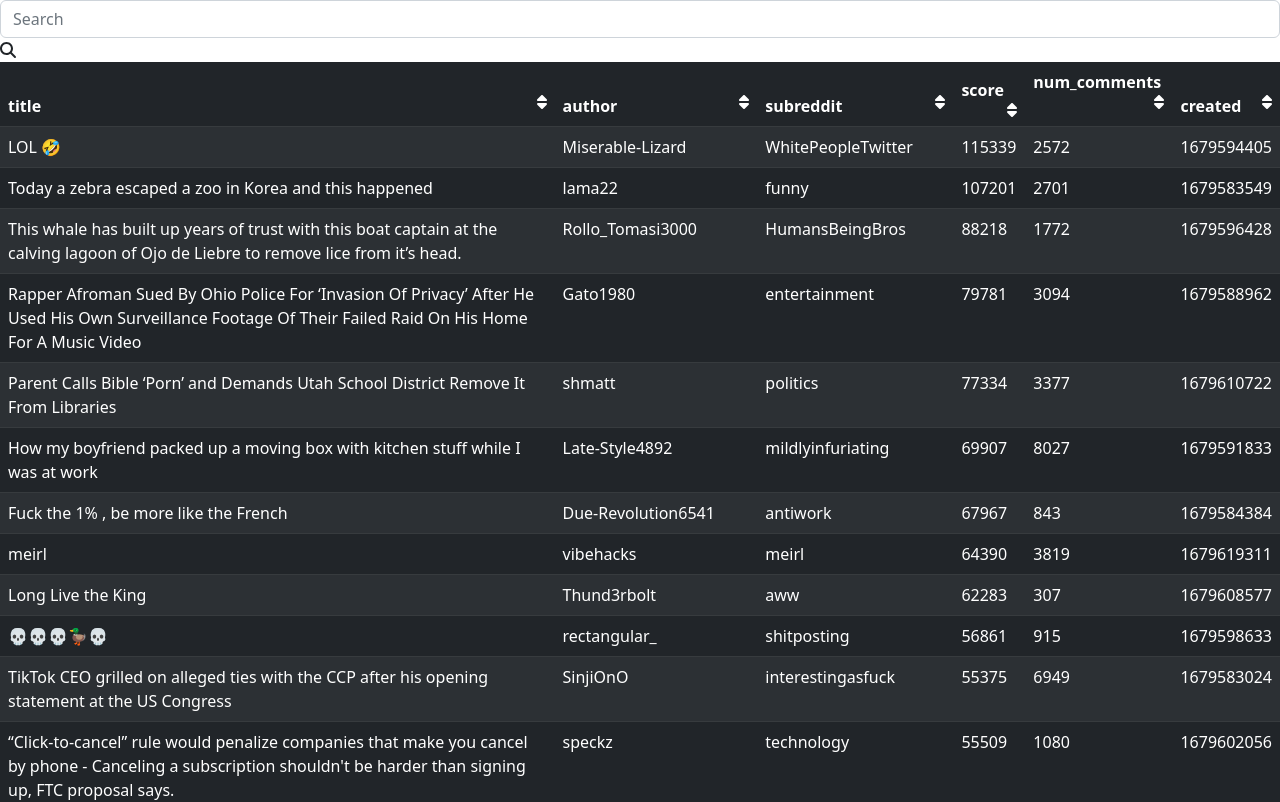
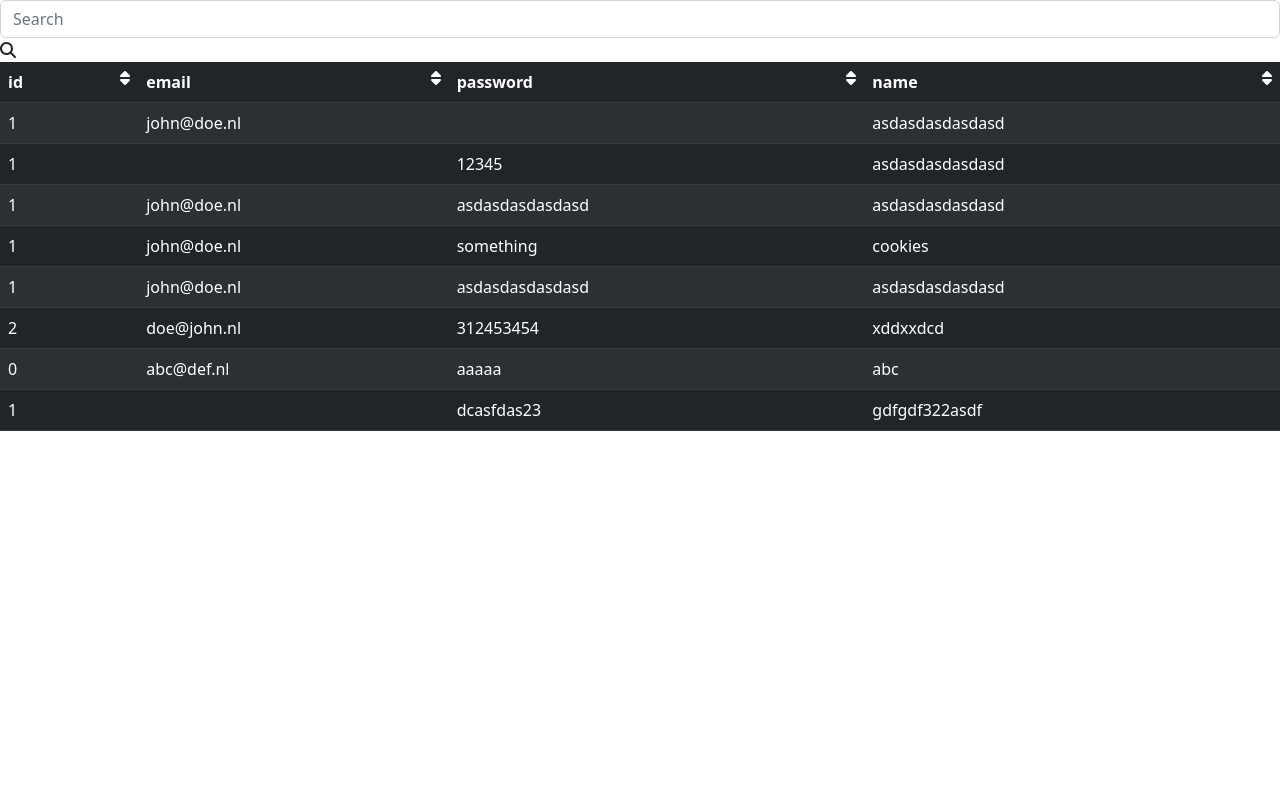
Before and after one commit to Kevink12341/customReactTable, a React (Create React App) app: page / in a window 1280 px wide. Shown: the top 802 px of the page. Built offline with nearby package versions, Linux system fonts and the light colour scheme.

Commit message:
basic pagination added + comments

```diff
--- a/src/components/ArrToTable.tsx
+++ b/src/components/ArrToTable.tsx
@@ -3,7 +3,7 @@ import { library } from '@fortawesome/fontawesome-svg-core';
 import { faFontAwesome, faMagnifyingGlass } from "@fortawesome/free-solid-svg-icons";
 import { fas } from '@fortawesome/free-solid-svg-icons'
 import React, { ReactElement, ReactNode } from "react"
-import { Form } from "react-bootstrap";
+import { Form, Pagination } from "react-bootstrap";
 import Table, { TableProps } from 'react-bootstrap/Table';
 
 library.add(fas, faFontAwesome)
@@ -11,6 +11,7 @@ library.add(fas, faFontAwesome)
 interface Props extends TableProps {
   data: Array<any>;
   any?: any;
+  limit?: number | undefined;
 };
 
 interface State {
@@ -44,12 +45,17 @@ class ArrToTable extends React.Component<Props, State> {
   };
 
   filterHandler(){
+    /* calls the filter, sorting && limit function
+      each step modifies data
+      see functions for detailed descriptions
+      filterHandler() is called to update data in render()
+    */
     let {data, selectedTableHeaderIndex, searchValue} = this.state
     if(searchValue != undefined && data){
       data = this.applySearchFilter(data, searchValue);
     };
 
-    if(data && selectedTableHeaderIndex != undefined){
+    if(data.length > 0  && selectedTableHeaderIndex != undefined){
       this.applySorting(selectedTableHeaderIndex, data)
     };
 
@@ -57,6 +63,8 @@ class ArrToTable extends React.Component<Props, State> {
   }
 
   searchPhraseHandler(event: any) {
+    // input field handler for search phrases
+    // no formatting/validity check yet
     let searchValue =  this.state
     let searchValueUnformatted = event.target.value != undefined ? event.target.value : undefined;
 
@@ -64,6 +72,11 @@ class ArrToTable extends React.Component<Props, State> {
   };
 
   applySearchFilter(data: Array<any>, searchValue: string ){
+    /* search filter over any value in any column/row
+      to do:
+      - filter over key phrases
+      - filter over multiple keys
+    */
     let filteredDataArray: Array<any> = [];
     if (data) {
       data.forEach((row, index) => {
@@ -83,6 +96,11 @@ class ArrToTable extends React.Component<Props, State> {
   };
 
   applySorting(index: number, dataParam: Array<any>) {
+    /* basic bubble sorting
+      receives the index (key) which has been sorted
+      will use sort Ascending or Descending based on which state(Boolean) is used
+      applies after filtering.
+    */
     let data = dataParam;
     let keys: Array<any> = [];
     if (data) {
@@ -91,16 +109,16 @@ class ArrToTable extends React.Component<Props, State> {
 
     let sortAsc = () => {
       data.sort((a, b) => {
-        const keyA = a[keys[index]] != undefined ? a[keys[index]].toString().toLowerCase() : "";
-        const keyB = b[keys[index]] != undefined ? b[keys[index]].toString().toLowerCase() : "";
+        const keyA:any = a[keys[index]] != undefined ? a[keys[index]].toString().toLowerCase() : "";
+        const keyB:any = b[keys[index]] != undefined ? b[keys[index]].toString().toLowerCase() : "";
         return keyA < keyB ? -1 : 1
       })
       return data;
     };
     let sortDesc = () => {
       data.sort((a, b) => {
-        const keyA = a[keys[index]] != undefined ? a[keys[index]].toString().toLowerCase() : "";
-        const keyB = b[keys[index]] != undefined ? b[keys[index]].toString().toLowerCase() : "";
+        const keyA:any = a[keys[index]] != undefined ? a[keys[index]].toString().toLowerCase() : "";
+        const keyB:any = b[keys[index]] != undefined ? b[keys[index]].toString().toLowerCase() : "";
         return keyA > keyB ? -1 : 1
       });
       return data;
@@ -131,14 +149,38 @@ class ArrToTable extends React.Component<Props, State> {
     };
   };
 
+  pagination(data:any, limiter?: number){
+    /*  data = filtered && sorted data
+        receives limiter from parent
+        limiter = amount of rows per table page
+        in the case of no limiter is defined in the parent it assumes a defaultLimiter
+    */
+    let active:number | undefined = 1;
+    let defaultLimiter:number = 5000;
+    let dataList = [];
+    if(limiter != undefined){
+      defaultLimiter = limiter
+    }
+    let rowsPerPage = data.length / defaultLimiter <1 ? 1 : Math.ceil(data.length/defaultLimiter)
+
+    for(let number=1; number <= rowsPerPage; number++){
+      dataList.push(
+        <Pagination.Item key={number} active={number=== (active ? active: 1)}>
+          {number}
+        </Pagination.Item>
+      )
+    }
+
+  }
+
+
   render() {
     let { data } = this.state;
-    data = this.filterHandler()
-    console.log(data, "in render")
+    data = this.filterHandler();
 
     // custom loops for data rows/columns
     let rows: Array<ReactNode> = [];
-    if (data) {
+    if (data && data.length > 0) {
       data.forEach((row, index) => {
         let columns: Array<ReactElement> = [];
         let keys = Object.keys(row);
@@ -163,7 +205,7 @@ class ArrToTable extends React.Component<Props, State> {
 
     // custom loop for tableHeaders
     let tableHeaders: Array<ReactNode> = [];
-    if (this.props.data) {
+    if (data && data.length > 0) {
       let keys = Object.keys(this.props.data[0]);
       if (keys) {
         keys.map((header, index: number) => (
--- a/src/index.tsx
+++ b/src/index.tsx
@@ -5,7 +5,7 @@ import reportWebVitals from './reportWebVitals';
 import ArrToTable from './components/ArrToTable';
 import { data } from './redditposts';
 
-//let users = [{ id: 1, email: "john@doe.nl", password: "", name: "asdasdasdasdasd" }, { id: 1, email: undefined, password: "12345", name: "asdasdasdasdasd" }, { id: 1, email: "john@doe.nl", password: "asdasdasdasdasd", name: "asdasdasdasdasd" }, { id: 1, email: "john@doe.nl", password:"something", name:"cookies" }, { id: 1, email: "john@doe.nl", password: "asdasdasdasdasd", name: "asdasdasdasdasd" }, { id: 2, email: "doe@john.nl", password: "312453454", name: "xddxxdcd" }, { id: 0, email: "abc@def.nl", password: "aaaaa", name: "abc" }, { id: 1, email: undefined, password: "dcasfdas23", name: "gdfgdf322asdf" }]; // array of users
+let users = [{ id: 1, email: "john@doe.nl", password: "", name: "asdasdasdasdasd" }, { id: 1, email: undefined, password: "12345", name: "asdasdasdasdasd" }, { id: 1, email: "john@doe.nl", password: "asdasdasdasdasd", name: "asdasdasdasdasd" }, { id: 1, email: "john@doe.nl", password:"something", name:"cookies" }, { id: 1, email: "john@doe.nl", password: "asdasdasdasdasd", name: "asdasdasdasdasd" }, { id: 2, email: "doe@john.nl", password: "312453454", name: "xddxxdcd" }, { id: 0, email: "abc@def.nl", password: "aaaaa", name: "abc" }, { id: 1, email: undefined, password: "dcasfdas23", name: "gdfgdf322asdf" }]; // array of users
 
 
 
@@ -15,7 +15,7 @@ const root = ReactDOM.createRoot(
 
 root.render(
   <React.StrictMode>
-    <ArrToTable data={data} variant="dark" striped hover />
+    <ArrToTable data={users} variant="dark" striped hover />
   </React.StrictMode>
 );
 
```
